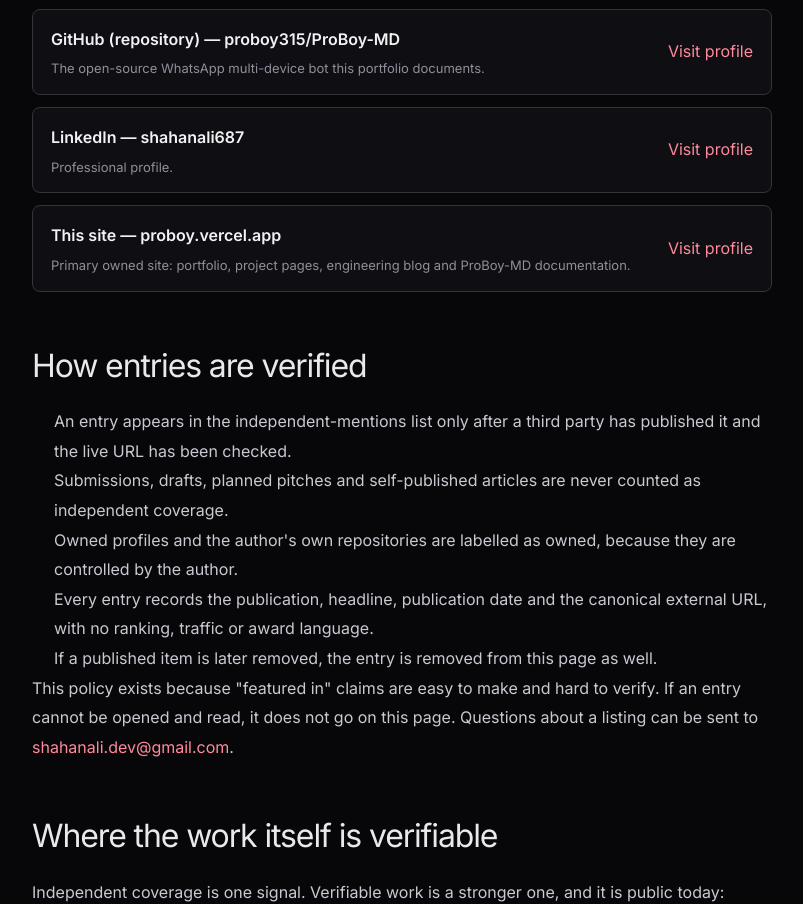
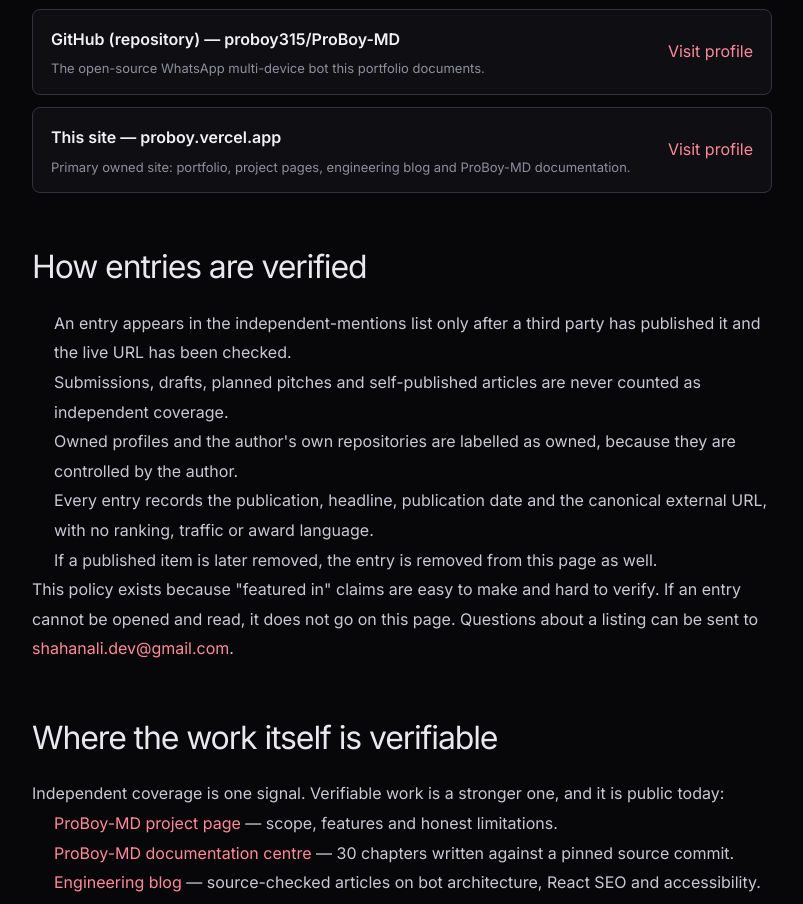
Before and after one commit to proboy315/prroboy, a React (Vite) app: page /mentions in a window 1280 px wide. Shown: the part 1400-2304 px from the top of the page, without its empty margins (28-831 px from the left). Built offline with nearby package versions, Linux system fonts and the light colour scheme; no server answers.

Commit message:
Sync src/data/mentions.ts

```diff
--- a/src/data/mentions.ts
+++ b/src/data/mentions.ts
@@ -44,14 +44,6 @@ export const ownedProfiles: OwnedProfile[] = [
     verifiedOn: "2026-11-07",
   },
   {
-    id: "linkedin",
-    platform: "LinkedIn",
-    handle: "shahanali687",
-    url: "https://pk.linkedin.com/in/shahanali687",
-    purpose: "Professional profile.",
-    verifiedOn: "2026-11-07",
-  },
-  {
     id: "portfolio",
     platform: "This site",
     handle: "proboy.vercel.app",
```
